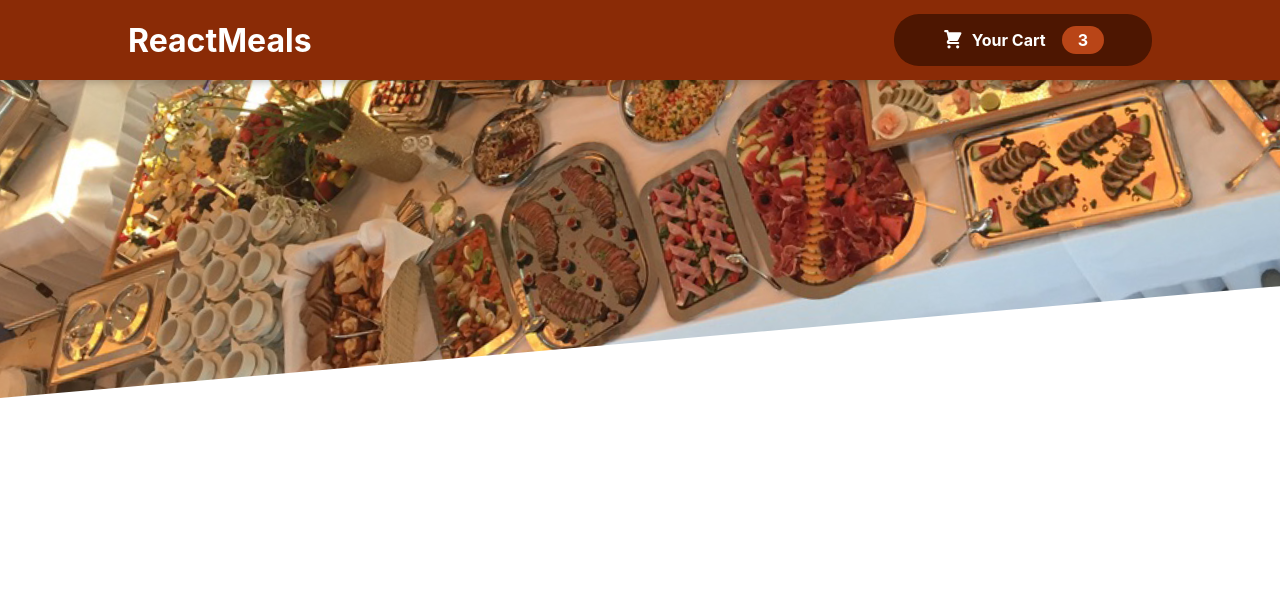
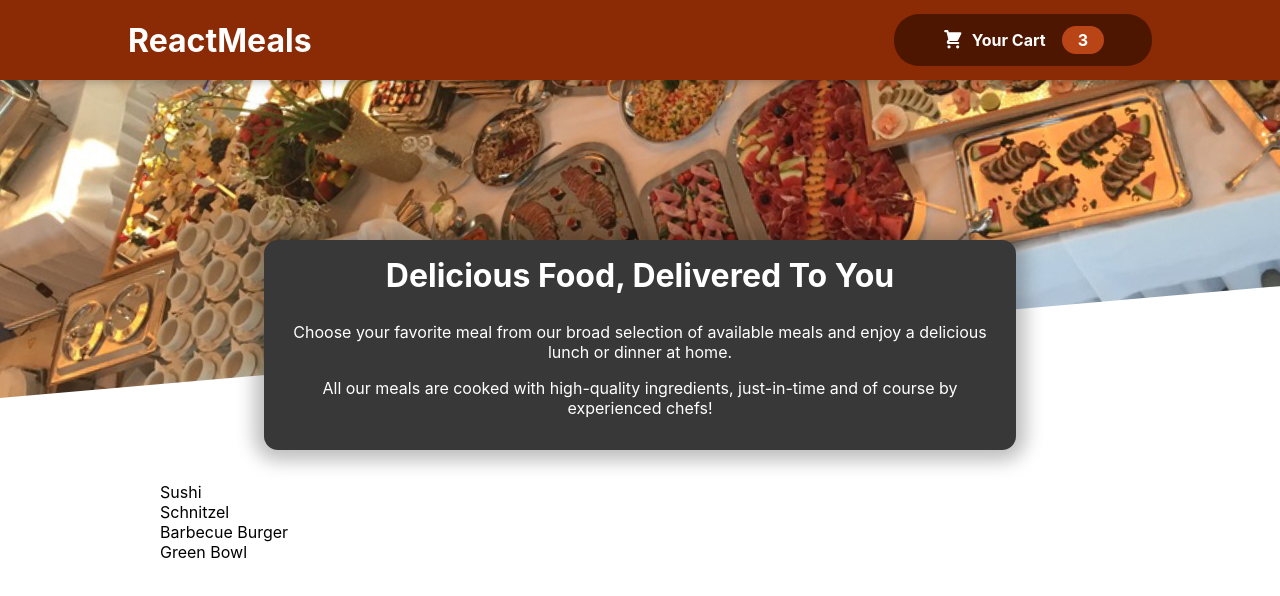
Before and after one commit to lukasz-klekner/the_food_order_app, a React (Create React App) app: page / in a window 1280 px wide. Shown: the top 596 px of the page. Built offline with nearby package versions, Linux system fonts and the light colour scheme.

Commit message:
adds Meals components

```diff
--- a/src/App.js
+++ b/src/App.js
@@ -1,9 +1,13 @@
 import Header from './components/Layout/Header'
+import Meals from './components/Meals/Meals'
 
 function App() {
   return (
     <>
       <Header />
+      <main>
+        <Meals />
+      </main>
     </>
   )
 }
--- /dev/null
+++ b/src/components/Meals/AvailableMeals.js
@@ -0,0 +1,55 @@
+import { memo } from 'react'
+import styled from 'styled-components'
+
+const DUMMY_MEALS = [
+  {
+    id: 'm1',
+    name: 'Sushi',
+    description: 'Finest fish and veggies',
+    price: 22.99,
+  },
+  {
+    id: 'm2',
+    name: 'Schnitzel',
+    description: 'A german specialty!',
+    price: 16.5,
+  },
+  {
+    id: 'm3',
+    name: 'Barbecue Burger',
+    description: 'American, raw, meaty',
+    price: 12.99,
+  },
+  {
+    id: 'm4',
+    name: 'Green Bowl',
+    description: 'Healthy...and green...',
+    price: 18.99,
+  },
+]
+
+const AvailableMeals = ({ className }) => {
+  const mealsList = DUMMY_MEALS.map((meal) => <li>{meal.name}</li>)
+
+  return (
+    <section className={className}>
+      <ul>{mealsList}</ul>
+    </section>
+  )
+}
+
+const Memoized = memo(AvailableMeals)
+const Styled = styled(Memoized)`
+  max-width: 60rem;
+  width: 90%;
+  margin: 2rem auto;
+
+  > ul {
+    list-style: none;
+    margin: 0;
+    padding: 0;
+  }
+`
+
+Styled.displayName = 'HeaderCartButton'
+export default Styled
--- /dev/null
+++ b/src/components/Meals/Meals.js
@@ -0,0 +1,20 @@
+import { memo } from 'react'
+import styled from 'styled-components'
+
+import MealsSummary from './MealsSummary'
+import AvailableMeals from './AvailableMeals'
+
+const Meals = () => {
+  return (
+    <>
+      <MealsSummary />
+      <AvailableMeals />
+    </>
+  )
+}
+
+const Memoized = memo(Meals)
+const Styled = styled(Memoized)``
+
+Styled.displayName = 'Meals'
+export default Styled
--- /dev/null
+++ b/src/components/Meals/MealsSummary.js
@@ -0,0 +1,39 @@
+import { memo } from 'react'
+import styled from 'styled-components'
+
+const MealsSummary = ({ className }) => (
+  <section className={className}>
+    <h2>Delicious Food, Delivered To You</h2>
+    <p>
+      Choose your favorite meal from our broad selection of available meals and
+      enjoy a delicious lunch or dinner at home.
+    </p>
+    <p>
+      All our meals are cooked with high-quality ingredients, just-in-time and
+      of course by experienced chefs!
+    </p>
+  </section>
+)
+
+const Memoized = memo(MealsSummary)
+const Styled = styled(Memoized)`
+  text-align: center;
+  max-width: 45rem;
+  width: 90%;
+  margin: auto;
+  margin-top: -10rem;
+  position: relative;
+  background-color: #383838;
+  color: white;
+  border-radius: 14px;
+  padding: 1rem;
+  box-shadow: 0 1px 18px 10px rgba(0, 0, 0, 0.25);
+
+  > h2 {
+    font-size: 2rem;
+    margin-top: 0;
+  }
+`
+
+Styled.displayName = 'MealsSummary'
+export default Styled
```
